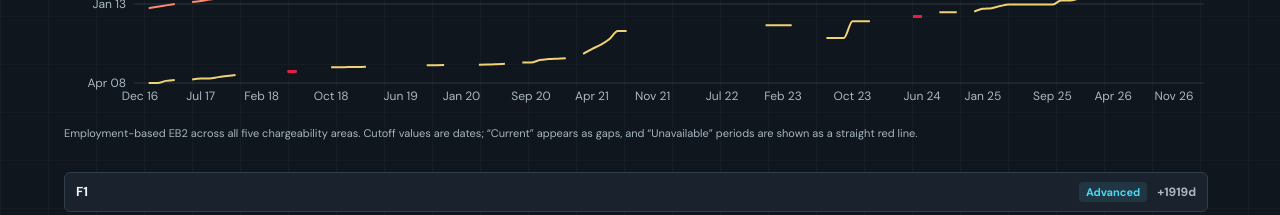
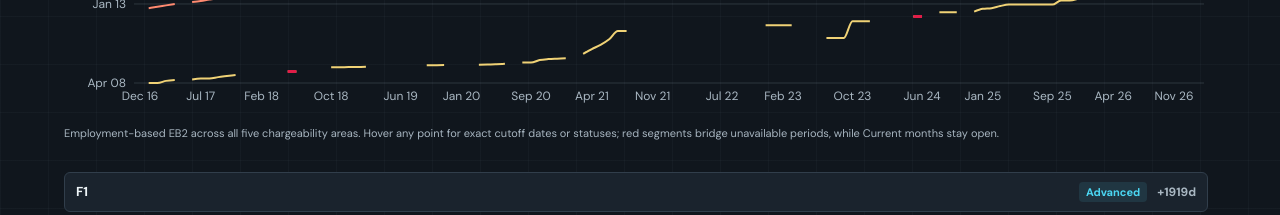
Before and after one commit to alpeshrpatel/visapulse, a React (Vite) app: page / in a window 1280 px wide. Shown: the part 2240-2455 px from the top of the page. Built offline with nearby package versions, Linux system fonts and the light colour scheme.

Commit message:
Improve historical cutoff chart helper text

```diff
--- a/src/App.jsx
+++ b/src/App.jsx
@@ -627,7 +627,7 @@ function App() {
             )}
           </div>
           <p className="trend-note">
-            {preference === 'employmentBased' ? 'Employment-based' : 'Family-sponsored'} {categoryLabels[selectedTrendCategory] ?? selectedTrendCategory} across all five chargeability areas. Cutoff values are dates; “Current” appears as gaps, and “Unavailable” periods are shown as a straight red line.
+            {preference === 'employmentBased' ? 'Employment-based' : 'Family-sponsored'} {categoryLabels[selectedTrendCategory] ?? selectedTrendCategory} across all five chargeability areas. Hover any point for exact cutoff dates or statuses; red segments bridge unavailable periods, while Current months stay open.
           </p>
         </section>
 
```
Also changed, not shown: 1 other file (tests, documents, lock files or other folders).
